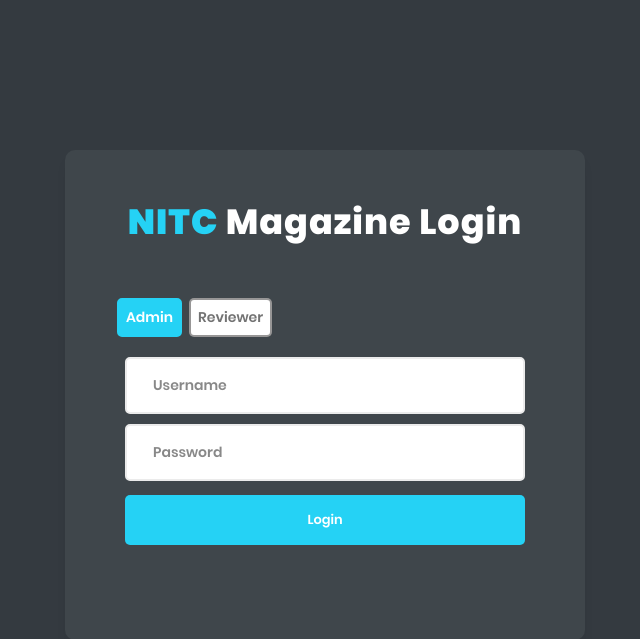
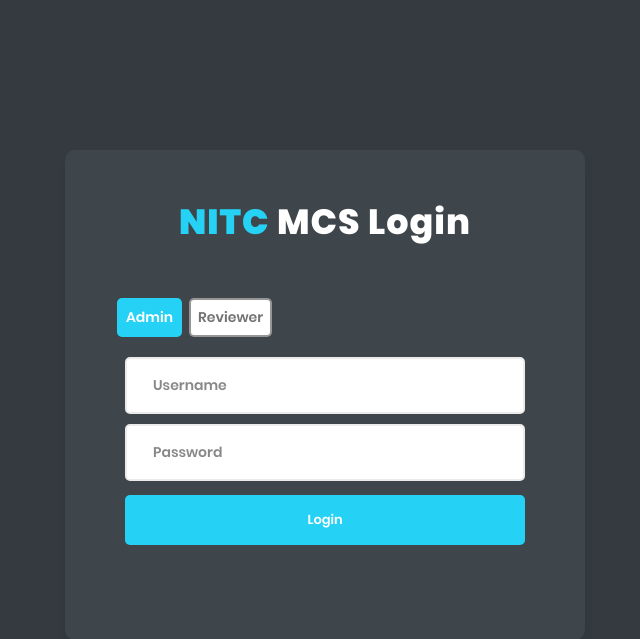
Before and after one commit to SanilMishra/magazine, a Django app: template nitcmag/templates/login.html in a window 1280 px wide. Shown: the top 639 px of the page, without its empty margins (315-955 px from the left). Run offline with Django 4.2, Linux system fonts and the light colour scheme; the template is opened without the code that fills it, so the values that code supplies are empty.

Commit message:
learning-git1

```diff
--- a/nitcmag/magazine/views.py
+++ b/nitcmag/magazine/views.py
@@ -230,3 +230,5 @@
 
 
     return y[0][1]
+
+#hello
--- a/nitcmag/nitcmag/urls.py
+++ b/nitcmag/nitcmag/urls.py
@@ -18,5 +18,5 @@
 
 urlpatterns = [
     path('admin/', admin.site.urls),
-    path('magazine/',include('magazine.urls')),
+    path('',include('magazine.urls')),
 ]
--- a/nitcmag/templates/login.html
+++ b/nitcmag/templates/login.html
@@ -22,7 +22,7 @@
             <div class="sign-up-content">
                 <form method="POST" class="signup-form">
                     {% csrf_token %}
-                    <h2 class="form-title"><em>NITC</em> Magazine Login</h2>
+                    <h2 class="form-title"><em>NITC</em> MCS Login</h2>
                     <div class="form-radio">
                         <input type="radio" name="role" value="admin" id="newbie" checked="checked" />
                         <label for="newbie">Admin</label>
```
Also changed, not shown: nitcmag/db.sqlite3.
